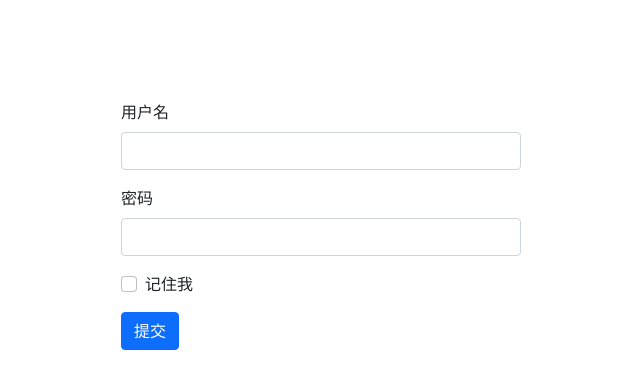
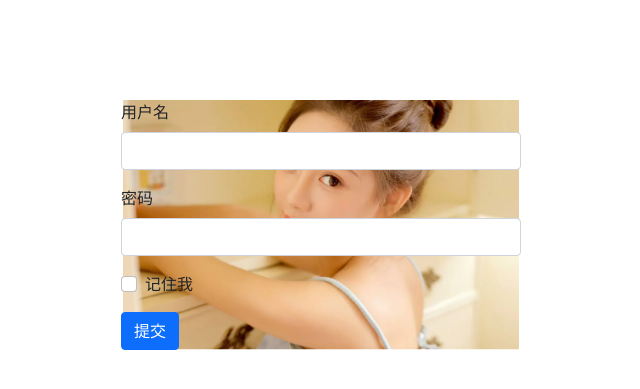
Before and after one commit to Weiweidaolaizhiji/flaskProject-master, a Flask app: page /login in a window 1280 px wide. Shown: the top 389 px of the page, without its empty margins (319-959 px from the left). Run offline with Flask 2, Linux system fonts and the light colour scheme; some libraries are stand-ins or nearby versions.

Commit message:
背景图片修改

```diff
--- a/flaskProject-master/templates/login.html
+++ b/flaskProject-master/templates/login.html
@@ -4,8 +4,16 @@
     <meta charset="UTF-8">
     <title>login</title>
     <link rel="stylesheet" href="/static/css/bootstrap.min.css">
+    <style>
+        .image-layer {
+       background:url("../static/up_file/3.PNG") no-repeat center;
+       background-size:contain;
+
+}
+    </style>
 </head>
 <body>
+    <div class="image-layer">
     <form style="width: 400px;margin: 100px auto" method="post" >
       <div class="mb-3">
         <label for="exampleInputEmail1" class="form-label">用户名</label>
```
